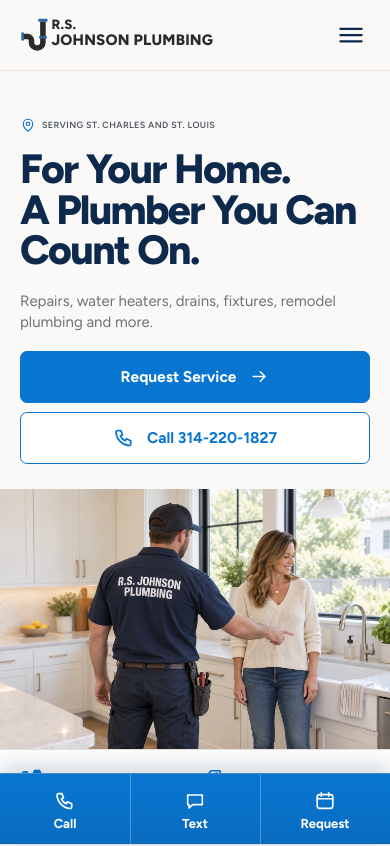
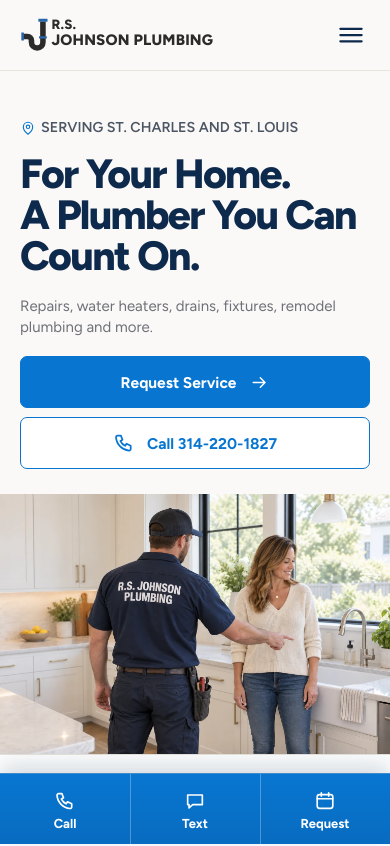
Before and after one commit to rs-johnson-plumbing/website, a Next.js app: page /for-homeowners in a window 390 px wide. Shown: the top 846 px of the page. Built offline with nearby package versions, Linux system fonts and the light colour scheme.

Commit message:
Enlarge service-area label by four points

```diff
--- a/src/styles/concept-two-page-polish.css
+++ b/src/styles/concept-two-page-polish.css
@@ -160,3 +160,9 @@
 .c2-builders .c2-plans-upload { border: 1px dashed #9aafc5; padding: 16px; background: #fff; }
 .c2-builders .c2-plans-upload small { color: var(--c2-slate); font-size: 12px; }
 .c2-builders .c2-steps { margin-top: 28px; }
+
+/* Increase the shared service-area label by four typographic points. */
+.c2 .c2-location { font-size: calc(12px + 4pt); }
+@media (max-width: 1023px) {
+  .c2 .c2-location { font-size: clamp(calc(8.5px + 4pt), calc(2.3vw + 4pt), calc(10px + 4pt)); letter-spacing: 0; gap: 5px; }
+}
```
